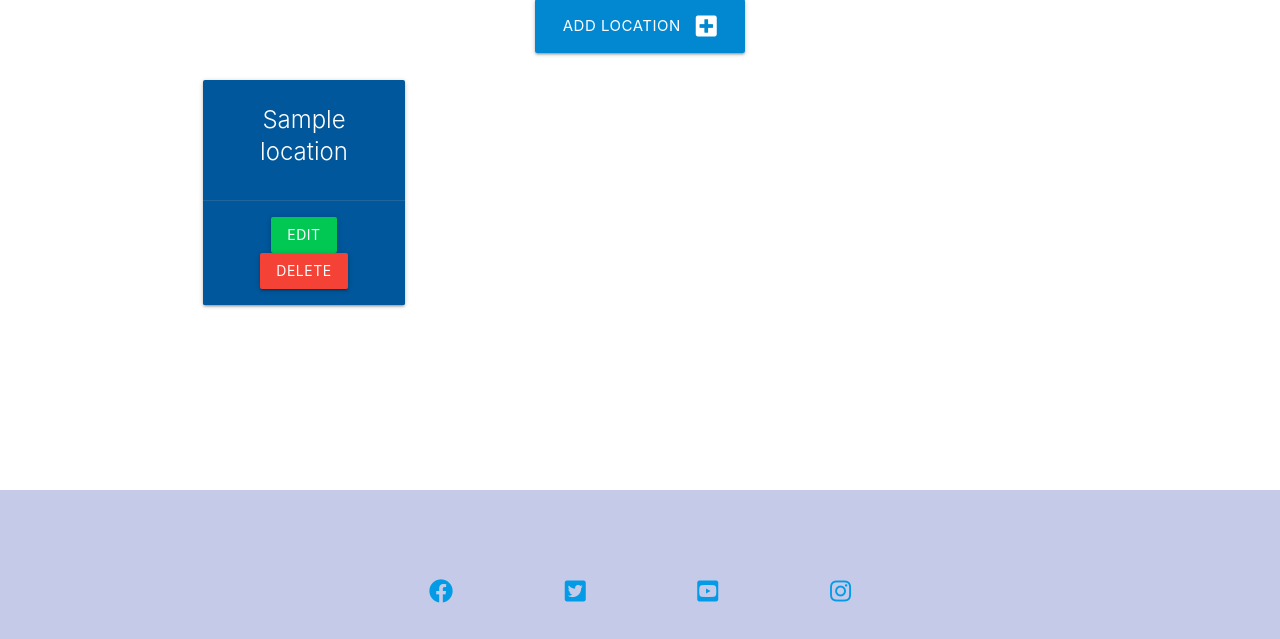
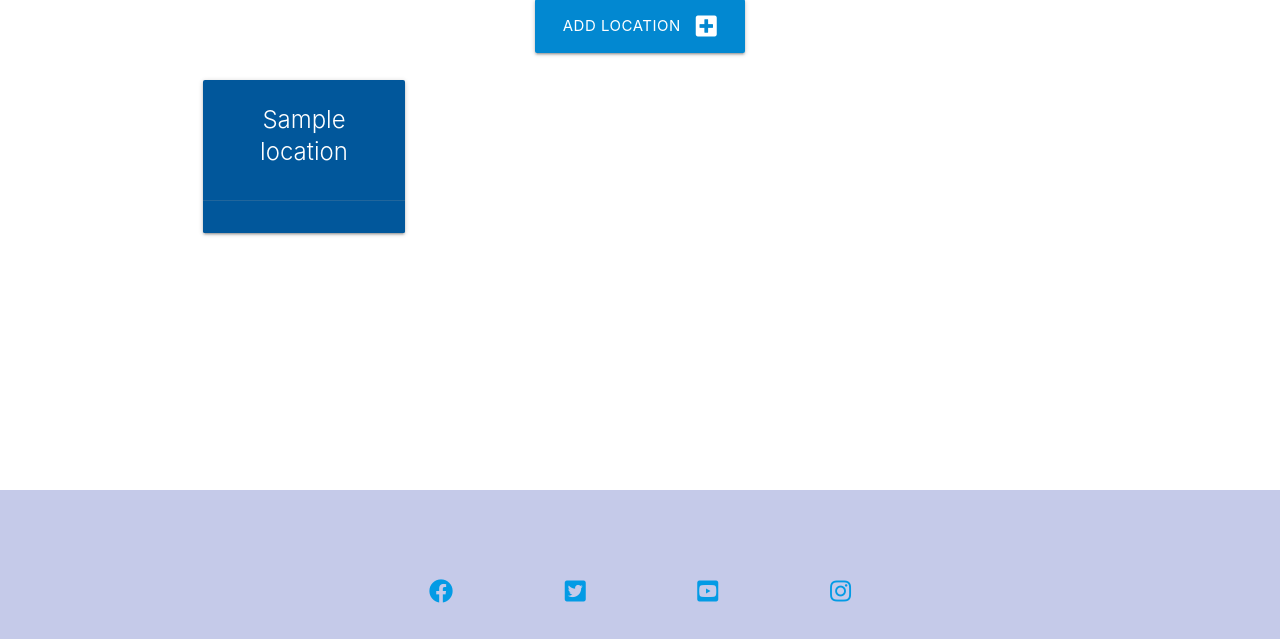
Before and after one commit to mipear/dwragored, a Flask app: template dwragored/templates/location.html in a window 1280 px wide. Shown: the part 160-799 px from the top of the page. Run offline with Flask 2, Linux system fonts and the light colour scheme; the template is opened without the code that fills it: values that come from a table or form of the project are taken from there, others are empty; tables that the repository leaves empty hold one stand-in row (values such as "Sample post").

Commit message:
Fixed location error, allowing users to add locations

```diff
--- a/dwragored/templates/location.html
+++ b/dwragored/templates/location.html
@@ -21,21 +21,21 @@
                 <span class="card-title">{{ l.location_name }}</span>
             </div>
             <div class="card-action">
-                {% if location.user_id == current_user.id %}
+                {% if l.user_id == current_user.id %}
                 <!-- Edit button -->
-                <a href="{{ url_for('edit_location', location_id=location.id) }}" class="btn green accent-4">Edit</a>
+                <a href="{{ url_for('edit_location', location_id=l.id) }}" class="btn green accent-4">Edit</a>
                 <!-- Delete button -->
-                <a href="#modal-{{ location.id }}" class="btn red modal-trigger">Delete</a>
+                <a href="#modal-{{ l.id }}" class="btn red modal-trigger">Delete</a>
                 {% endif %}
 
                 <!-- Modal to ensure user is sure they'd like to delete -->
-                <div id="modal-{{ location.id }}" class="modal">
+                <div id="modal-{{ l.id }}" class="modal">
                     <div class="modal-content">
                         <h5>Are you sure you want to delete this location?</h5>
                         <p>This action cannot be undone.</p>
                     </div>
                     <div class="modal-footer">
-                        <a href="{{ url_for('delete_location', location_id=location.id) }}" class="btn red">Delete</a>
+                        <a href="{{ url_for('delete_location', location_id=l.id) }}" class="btn red">Delete</a>
                         <a href="#!" class="modal-close btn green accent-4">Cancel</a>
                     </div>
                 </div>
@@ -44,7 +44,7 @@
     </div>
     {% endfor %}
     {% else %}
-    <h4 class="center-align alert-text">Sorry, there are no locations"</h4>
+    <h4 class="center-align alert-text">Sorry, there are no locations</h4>
     {% endif %}
 </div>
 {% endblock %}
```
